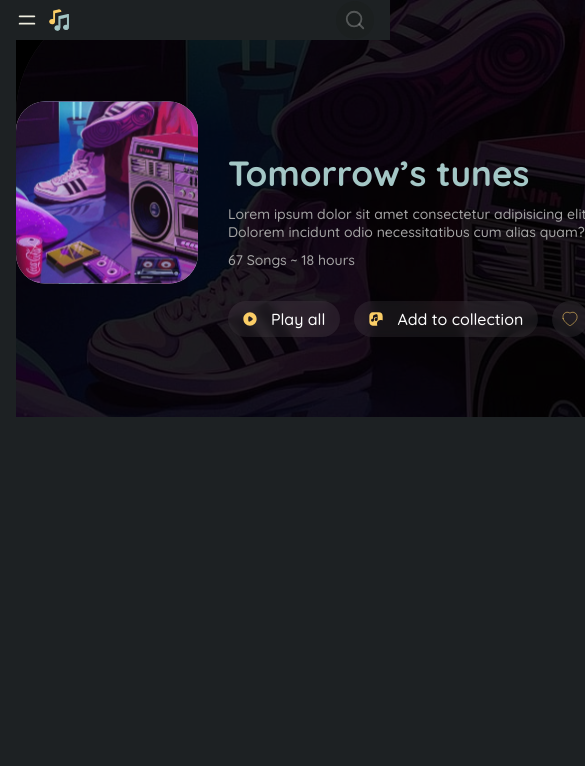
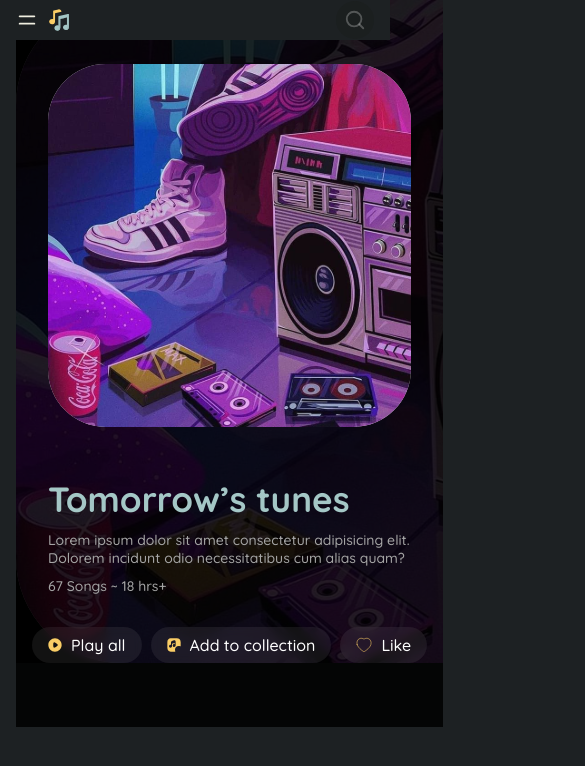
Before and after one commit to TonniPaul/musica, a React (Vite) app: page /album in a window 390 px wide. Shown: the top 766 px of the page, 585 px wide, since content can reach past the window. Built offline with nearby package versions, Linux system fonts and the light colour scheme.

Commit message:
Added Mobile view responsiveness to the album page

```diff
--- a/src/UI/songCollection/SongCollectionCard.jsx
+++ b/src/UI/songCollection/SongCollectionCard.jsx
@@ -24,7 +24,7 @@ const SongCollectionCard = () => {
               incidunt odio necessitatibus cum alias quam?
             </p>
             <div>
-              <p>67 Songs ~ 18 hours</p>
+              <p>67 Songs ~ 18 hrs+</p>
             </div>
           </div>
           <div className="align-center ">
@@ -32,12 +32,13 @@ const SongCollectionCard = () => {
               <img src={playall} alt="image" className="s-c-icon" />
               <p>Play all</p>
             </div>
-            <div className="align-center btn-s-c hhjh">
+            <div className="align-center btn-s-c ">
               <img src={add} alt="play" className="s-c-icon" />
               <p>Add to collection</p>
             </div>
-            <div className=" btn-s-c">
+            <div className="align-center btn-s-c">
               <img src={emptylove} alt="add" />
+              <p className="lllll">Like</p>
             </div>
           </div>
         </div>
--- a/src/UI/songCollection/songCollection.css
+++ b/src/UI/songCollection/songCollection.css
@@ -64,6 +64,37 @@
    height: 14px;
    width: 14px;
 }
-.hhjh {
-   padding: 10px 15px;
+
+.lllll {
+   display: none;
 }
+@media (max-width: 900px) {
+   .song-card-container {
+      padding: 0;
+   }
+   .song-card-container::before {
+      padding: 2rem 0;
+   }
+   .song-flex-gap {
+      flex-direction: column;
+      justify-content: center;
+   }
+   .song-card-hero-img-cont {
+      width: 100%;
+      height: auto;
+      margin: auto;
+      padding: 4rem 2rem 1rem;
+   }
+   .song-card-hero-text-c0nt {
+      width: 100%;
+      padding: 0 2rem;
+   }
+   .align-center {
+      padding: 0 1rem;
+      gap: 9px;
+      justify-content: center;
+   }
+   .lllll {
+      display: flex;
+   }
+}
```
